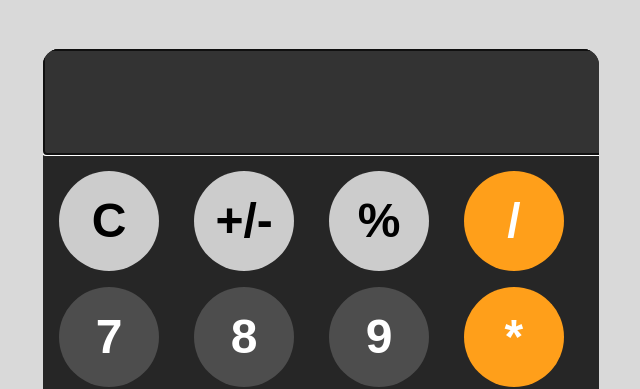
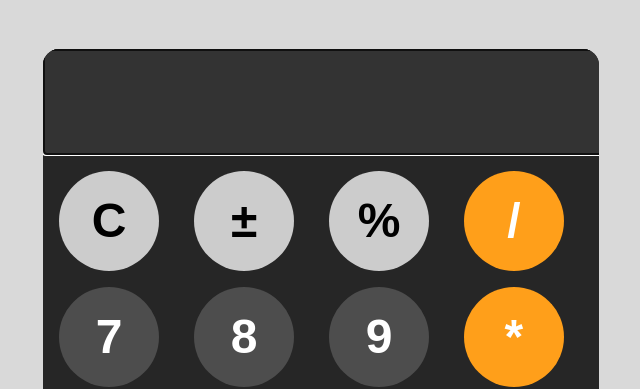
Before and after one commit to JerryC2005/Calculator, a plain HTML site: page index.html in a window 1280 px wide. Shown: the top 389 px of the page, 319-959 px from the left. Drawn offline with Linux system fonts and the light colour scheme.

Commit message:
added plus minus symbol

```diff
--- a/index.html
+++ b/index.html
@@ -13,7 +13,7 @@
 
         <div id="btn-container">
             <button onclick="clearDisplay()" class="btn-etc">C</button>
-            <button id="pm-btn" class="btn-etc">+/-</button>
+            <button id="pm-btn" class="btn-etc">±</button>
             <button onclick="showDisplay('%')" class="btn-etc" id="btn-percent">%</button>
             <button onclick="showDisplay('/')" class="btn-operator">/</button>
             <button onclick="showDisplay('7')">7</button>
```
